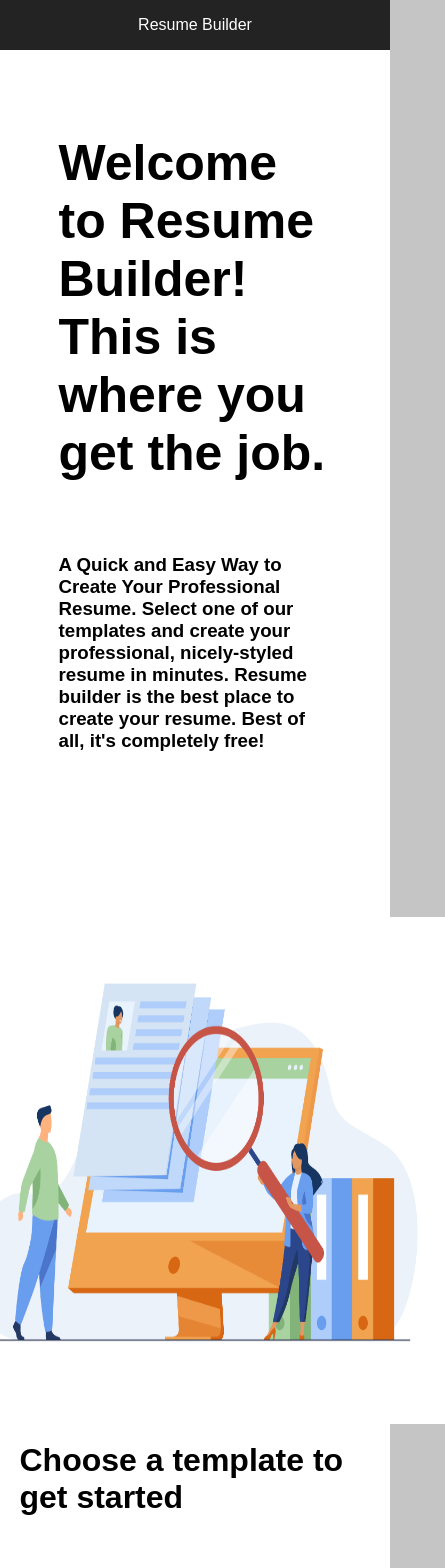
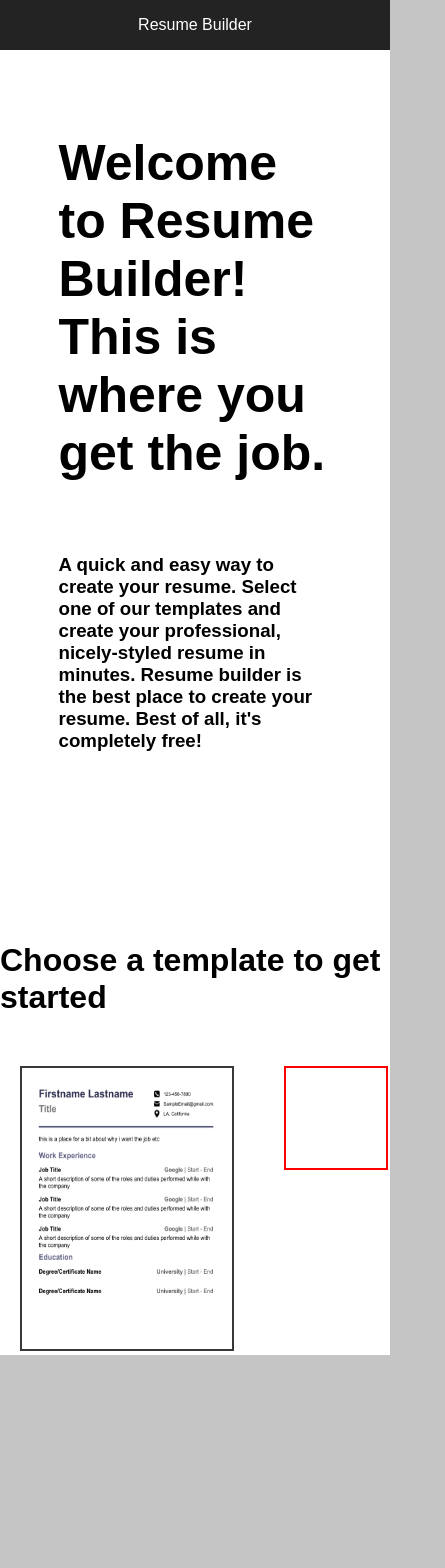
Before and after one commit to lifeofbry19/cv-project, a React (Create React App) app: page / in a window 390 px wide. Shown: the top 1568 px of the page, 445 px wide, since content can reach past the window. After the commit the page ends 1355 px from the top, so only its background shows below. Built offline with nearby package versions, Linux system fonts and the light colour scheme.

Commit message:
added local storage for state persistence

```diff
--- a/src/App.js
+++ b/src/App.js
@@ -1,13 +1,40 @@
-import React from "react";
+import React, { useState, useEffect } from "react";
 import { BrowserRouter, Routes, Route } from "react-router-dom";
 import Home from "./pages/Home";
 import ResumeBuilder from "./pages/ResumeBuilder";
 function App() {
+  const [templateSelected, setTemplateSelected] = useState(0);
+
+  useEffect(() => {
+    console.log(window.localStorage);
+    const templateData = window.localStorage.getItem("templateID");
+    if (templateData !== null) {
+      setTemplateSelected(JSON.parse(templateData));
+    }
+  }, []); // when component first renders, set the templateSelected state value to
+  // the previously selected value if there was one
+
+  useEffect(() => {
+    if (templateSelected !== 0) {
+      window.localStorage.setItem(
+        "templateID",
+        JSON.stringify(templateSelected)
+      );
+      console.log(window.localStorage);
+    }
+  }, [templateSelected]);
+
   return (
     <BrowserRouter>
       <Routes>
-        <Route path="/" element={<Home />} />
-        <Route path="/resume-builder" element={<ResumeBuilder />} />
+        <Route
+          path="/"
+          element={<Home setTemplateSelected={setTemplateSelected} />}
+        />
+        <Route
+          path="/resume-builder"
+          element={<ResumeBuilder templateSelected={templateSelected} />}
+        />
       </Routes>
     </BrowserRouter>
   );
--- /dev/null
+++ b/src/components/CvTemplateTwo.js
@@ -0,0 +1,76 @@
+import React from "react";
+import styles from "./styles/CvTemplateTwo.css";
+import EducationOutput from "./EducationOutput";
+import ExperienceOutput from "./ExperienceOutput";
+import PhoneImage from "../images/PhoneImage.png";
+import MailIcon from "../images/MailIcon.png";
+import LocationIcon from "../images/LocationIcon.png";
+
+const CvTemplateTwo = ({
+  personalInfo,
+  workExperience,
+  educationExperience,
+}) => {
+  const workExpComponents = workExperience.map((job) => {
+    return (
+      <ExperienceOutput
+        key={job.id}
+        id={job.id}
+        workExperience={workExperience}
+        job={job}
+      />
+    );
+  });
+
+  const educationComponents = educationExperience.map((school) => {
+    return (
+      <EducationOutput
+        key={school.id}
+        id={school.id}
+        educationExperience={educationExperience}
+        school={school}
+      />
+    );
+  });
+
+  return (
+    <div className="cv-output">
+      <div className="cv-header">
+        <h2 className="name-output">
+          <strong>
+            {personalInfo.name ? personalInfo.name : "Your Name Here"}
+          </strong>
+        </h2>
+        <h3 className="title-output">
+          {personalInfo.title ? personalInfo.title : "Position"}
+        </h3>
+
+        <div className="icons">
+          <p className="number-output">
+            <img src={PhoneImage}></img>
+            {personalInfo.phone ? personalInfo.phone : "123-456-7890"}
+          </p>
+          <p className="email-output">
+            <img src={MailIcon}></img>
+            {personalInfo.email ? personalInfo.email : "SampleEmail@gmail.com"}
+          </p>
+          <p className="location-output">
+            <img src={LocationIcon}></img>
+            {personalInfo.address ? personalInfo.address : "LA, California"}
+          </p>
+        </div>
+      </div>
+      <div className="description">
+        {personalInfo.description
+          ? personalInfo.description
+          : "this is a place for a bit about why i want the job etc"}
+      </div>
+      <h3 className="experience-title">Work Experience</h3>
+      <div className="work-experience">{workExpComponents}</div>
+      <h3 className="experience-title">Education</h3>
+      <div className="education-experience">{educationComponents}</div>
+    </div>
+  );
+};
+
+export default CvTemplateTwo;
--- /dev/null
+++ b/src/components/styles/CvTemplateTwo.css
@@ -0,0 +1,5 @@
+cv-output {
+  display: flex;
+  flex-direction: column;
+  border: 2px solid red;
+}
--- a/src/index.css
+++ b/src/index.css
@@ -49,7 +49,7 @@ nav {
   gap: 20px;
   margin: 50px;
   margin-top: 100px;
-  margin-bottom: 150px;
+  margin-bottom: 50px;
   max-width: 70%;
   align-self: center;
   flex-direction: column;
@@ -57,14 +57,24 @@ nav {
 .welcome-text > h1 {
   font-size: 50px;
 }
+.template-title {
+  align-self: center;
+  margin-bottom: 50px;
+}
 .templates {
   display: flex;
   margin-left: 5%;
-  flex-direction: column;
+
   gap: 50px;
 }
 .templates > h1 {
   align-self: center;
+}
+
+.template-two {
+  border: 2px solid red;
+  height: 100px;
+  width: 100px;
 }
 
 .templates > a > img {
@@ -204,11 +214,11 @@ button:hover {
 /* CV Output */
 
 .cv-output {
-  height: 1000px;
-
+  min-height: 1000px;
   padding: 50px;
   margin-top: 20px;
   margin-right: 20px;
+  margin-left: 20px;
   background-color: white;
 }
 .cv-header {
@@ -331,3 +341,13 @@ img {
     flex-direction: column;
   }
 }
+
+@media only screen and (max-width: 700px) {
+  .home-image {
+    visibility: hidden;
+  }
+  .home-img-wrapper {
+    height: 0;
+    width: 0;
+  }
+}
--- a/src/pages/Home.js
+++ b/src/pages/Home.js
@@ -2,15 +2,20 @@ import React from "react";
 import ResumeTemplate1 from "../images/ResumeTemplate1.png";
 import HomeImg from "../images/HomeImg.jpg";
 
-const Home = () => {
+const Home = ({ setTemplateSelected }) => {
+  const handleClick = (e) => {
+    console.log("clicked");
+    console.log(e.target.id);
+    setTemplateSelected(e.target.id);
+  };
   return (
     <div className="home-page">
       <nav className="home-header">Resume Builder</nav>
       <div className="welcome-text">
         <h1>Welcome to Resume Builder! This is where you get the job.</h1>
         <h3>
-          A Quick and Easy Way to Create Your Professional Resume. Select one of
-          our templates and create your professional, nicely-styled resume in
+          A quick and easy way to create your resume. Select one of our
+          templates and create your professional, nicely-styled resume in
           minutes. Resume builder is the best place to create your resume. Best
           of all, it's completely free!
         </h3>
@@ -18,10 +23,13 @@ const Home = () => {
       <div className="home-img-wrapper">
         <img className="home-image" src={HomeImg} alt="" />
       </div>
+      <h1 className="template-title">Choose a template to get started</h1>
       <div className="templates">
-        <h1>Choose a template to get started</h1>
-        <a href="/resume-builder">
-          <img src={ResumeTemplate1} alt="" />
+        <a href="/resume-builder" onClick={handleClick}>
+          <img id={0} src={ResumeTemplate1} alt="" />
+        </a>
+        <a href="/resume-builder" onClick={handleClick}>
+          <div id={1} className="template-two"></div>
         </a>
       </div>
     </div>
--- a/src/pages/ResumeBuilder.js
+++ b/src/pages/ResumeBuilder.js
@@ -7,8 +7,9 @@ import AddExperienceButton from "../components/AddExperienceButton";
 import AddEducationButton from "../components/AddEducationButton";
 import { jsPDF } from "jspdf";
 import html2canvas from "html2canvas";
+import CvTemplateTwo from "../components/CvTemplateTwo";
 
-function ResumeBuilder() {
+function ResumeBuilder({ templateSelected }) {
   const [personalInfo, setPersonalInfo] = useState({});
 
   const [workExperience, setWorkExperience] = useState([
@@ -34,6 +35,25 @@ function ResumeBuilder() {
       pdf.save("resume.pdf");
     });
   };
+
+  let resumeOutput;
+  if (templateSelected === "1") {
+    resumeOutput = (
+      <CvTemplateTwo
+        personalInfo={personalInfo}
+        workExperience={workExperience}
+        educationExperience={educationExperience}
+      />
+    );
+  } else {
+    resumeOutput = (
+      <CvOutput
+        personalInfo={personalInfo}
+        workExperience={workExperience}
+        educationExperience={educationExperience}
+      />
+    );
+  }
 
   return (
     <div className="App">
@@ -79,11 +99,7 @@ function ResumeBuilder() {
           </form>
         </div>
 
-        <CvOutput
-          personalInfo={personalInfo}
-          workExperience={workExperience}
-          educationExperience={educationExperience}
-        />
+        {resumeOutput}
       </div>
     </div>
   );
```
